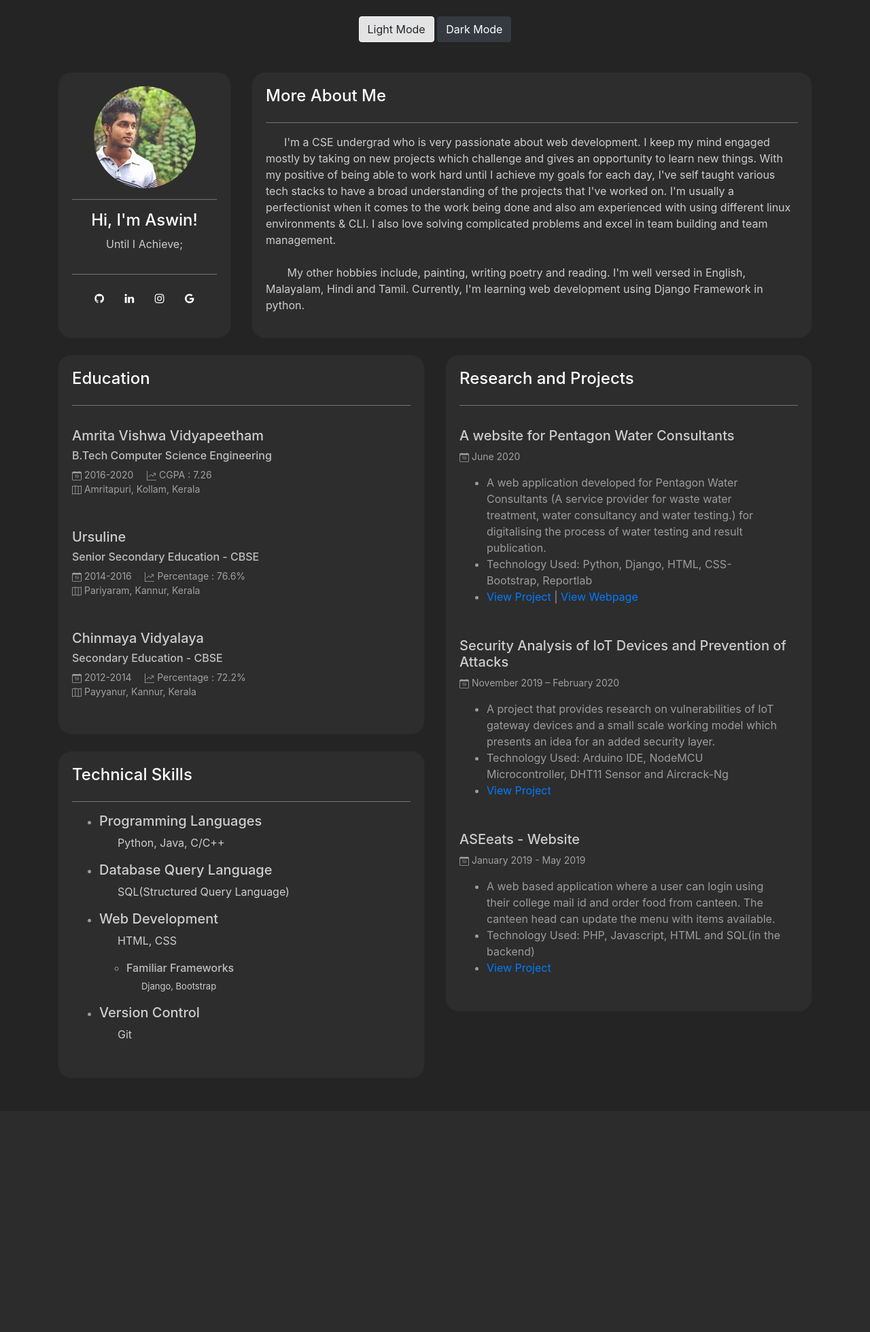
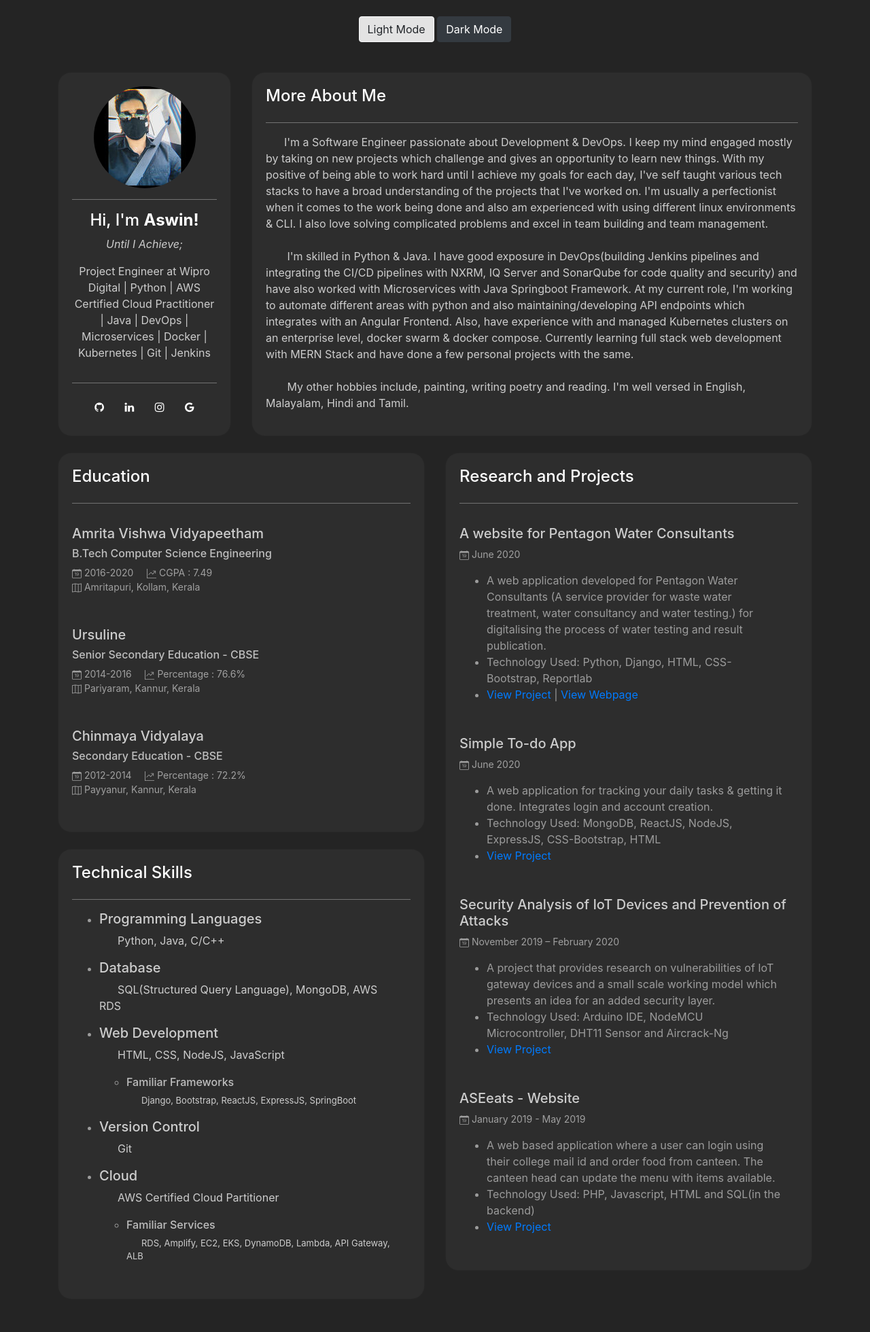
Before and after one commit to WDJ-PATH/MySite, a Django app: page / in a window 1280 px wide. Shown: the whole page at 68% size. Before the commit the page ends 1528 px from the top, so only its background shows below. Run offline with Django 3.2, Linux system fonts and the light colour scheme; some libraries are stand-ins or nearby versions.

Commit message:
Updated Portfolio Information

```diff
--- a/mysite/urls.py
+++ b/mysite/urls.py
@@ -13,10 +13,9 @@ Including another URLconf
     1. Import the include() function: from django.conf.urls import url, include
     2. Add a URL to urlpatterns:  url(r'^blog/', include('blog.urls'))
 """
-from django.conf.urls import url
 from django.contrib import admin
-from django.urls import include, path
+from django.urls import include, path, re_path
 urlpatterns = [
     path('', include('portfolio.urls')),
-    url(r'^admin/', admin.site.urls),
+    re_path(r'^admin/', admin.site.urls),
 ]
--- a/portfolio/templates/portfolio/index.html
+++ b/portfolio/templates/portfolio/index.html
@@ -22,10 +22,11 @@
         <div class="row">
             <div class="col-md-3" style="margin-top:20px;">
                 <div class="card card-body pb-0 h-100" id="profile-wrapper">
-                    <img id="profile-pic" src="{% static 'images/pp_150.jpg' %}">
+                    <img id="profile-pic" src="{% static 'images/pp_150_2.jpeg' %}">
                     <hr>
-                    <h4>Hi, I'm Aswin!</h4>
-                    <p>Until I Achieve;</p>
+                    <h4>Hi, I'm <b>Aswin!</b></h4>
+                    <p><i>Until I Achieve;</i></p>
+                    <p>Project Engineer at Wipro Digital | Python | AWS Certified Cloud Practitioner | Java | DevOps | Microservices | Docker | Kubernetes | Git | Jenkins</p>
                     <hr>
                     <ul class="social-links" style="display: inline-block;">
                         <li style="display: inline-block;">
@@ -55,14 +56,22 @@
                 <div class="card card-body h-100">
                     <h4>More About Me</h4>
                     <hr>
-                    <p>&nbsp;&nbsp;&nbsp;&nbsp;&nbsp;&nbsp;I'm a CSE undergrad who is very passionate about web development. I keep my mind engaged mostly
+                    <p>&nbsp;&nbsp;&nbsp;&nbsp;&nbsp;&nbsp;I'm a Software Engineer passionate about Development & DevOps. I keep my mind engaged mostly
                         by taking on new projects which challenge and gives an opportunity to learn new things. With my
                         positive of being able to work hard until I achieve my goals for each day, I've self taught various
                         tech stacks to have a broad understanding of the projects that I've worked on. I'm usually a perfectionist when it comes to the work being done and also am experienced with using different
                         linux environments & CLI. I also love solving complicated problems and excel in team building and
                         team management. <br><br>&nbsp;&nbsp;&nbsp;&nbsp;&nbsp;&nbsp;
+                        I'm skilled in Python & Java. I have good exposure in DevOps(building Jenkins pipelines and integrating the CI/CD pipelines with NXRM, IQ Server and SonarQube for code quality and security)
+                        and have also worked with Microservices with Java Springboot Framework.
+                        At my current role, I'm working to automate different areas with python and also maintaining/developing API endpoints
+                        which integrates with an Angular Frontend. Also, have experience with and managed Kubernetes clusters on an enterprise level, docker swarm & docker compose.
+                        Currently learning full stack web development with MERN Stack and have done a few personal
+                        projects with the same.
+                        <br><br>&nbsp;&nbsp;&nbsp;&nbsp;&nbsp;&nbsp;
                         My other hobbies include, painting, writing poetry and reading. I'm well versed in English,
-                        Malayalam, Hindi and Tamil. Currently, I'm learning web development using Django Framework in python.
+                        Malayalam, Hindi and Tamil.
+
                     </p>
                 </div>
             </div>
@@ -87,7 +96,7 @@
                                 <path d="M0 0h1v16H0V0zm1 15h15v1H1v-1z"/>
                                 <path fill-rule="evenodd" d="M14.39 4.312L10.041 9.75 7 6.707l-3.646 3.647-.708-.708L7 5.293 9.959 8.25l3.65-4.563.781.624z"/>
                                 <path fill-rule="evenodd" d="M10 3.5a.5.5 0 0 1 .5-.5h4a.5.5 0 0 1 .5.5v4a.5.5 0 0 1-1 0V4h-3.5a.5.5 0 0 1-.5-.5z"/>
-                            </svg> CGPA : 7.26
+                            </svg> CGPA : 7.49
                             <br>
 
                             <svg class="bi bi-map" width="1em" height="1em" viewBox="0 0 16 16" fill="currentColor" xmlns="http://www.w3.org/2000/svg">
@@ -150,17 +159,23 @@
                     <ul id="tech-wrap">
                         <li><h5>Programming Languages</h5></li>
                         <p>&nbsp;&nbsp;&nbsp;&nbsp;&nbsp;&nbsp;Python, Java, C/C++</p>
-                        <li><h5>Database Query Language</h5></li>
-                        <p>&nbsp;&nbsp;&nbsp;&nbsp;&nbsp;&nbsp;SQL(Structured Query Language)</p>
+                        <li><h5>Database</h5></li>
+                        <p>&nbsp;&nbsp;&nbsp;&nbsp;&nbsp;&nbsp;SQL(Structured Query Language), MongoDB, AWS RDS</p>
                         <li><h5>Web Development</h5>
-                            <p>&nbsp;&nbsp;&nbsp;&nbsp;&nbsp;&nbsp;HTML, CSS</p>
+                            <p>&nbsp;&nbsp;&nbsp;&nbsp;&nbsp;&nbsp;HTML, CSS, NodeJS, JavaScript</p>
                             <ul>
                                 <li><h6>Familiar Frameworks</h6></li>
-                                <p style="font-size: 13px;">&nbsp;&nbsp;&nbsp;&nbsp;&nbsp;&nbsp;Django, Bootstrap</p>
+                                <p style="font-size: 13px;">&nbsp;&nbsp;&nbsp;&nbsp;&nbsp;&nbsp;Django, Bootstrap, ReactJS, ExpressJS, SpringBoot</p>
                             </ul>
                         </li>
                         <li><h5>Version Control</h5></li>
                         <p>&nbsp;&nbsp;&nbsp;&nbsp;&nbsp;&nbsp;Git</p>
+                        <li><h5>Cloud</h5></li>
+                        <p>&nbsp;&nbsp;&nbsp;&nbsp;&nbsp;&nbsp;AWS Certified Cloud Partitioner</p>
+                        <ul>
+                            <li><h6>Familiar Services</h6></li>
+                            <p style="font-size: 13px;">&nbsp;&nbsp;&nbsp;&nbsp;&nbsp;&nbsp;RDS, Amplify, EC2, EKS, DynamoDB, Lambda, API Gateway, ALB</p>
+                        </ul>
                     </ul>
                 </div>
                 <br>
@@ -185,6 +200,23 @@
                             <li>Technology Used: Python, Django, HTML, CSS-Bootstrap, Reportlab </li>
                             <li><a href="https://www.github.com/WDJ-PATH/PentagonWaterConsultants" target="_blank">View
                                 Project</a> | <a href="https://pentagonwaters.herokuapp.com/" target="_blank">View Webpage</a></li>
+                        </ul>
+                    </p>
+
+                    <p>
+                        <h5>Simple To-do App</h5>
+                        <p class="p-icon">
+                            <svg class="bi bi-calendar-date" width="1em" height="1em" viewBox="0 0 16 16" fill="currentColor" xmlns="http://www.w3.org/2000/svg">
+                                <path d="M6.445 11.688V6.354h-.633A12.6 12.6 0 0 0 4.5 7.16v.695c.375-.257.969-.62 1.258-.777h.012v4.61h.675zm1.188-1.305c.047.64.594 1.406 1.703 1.406 1.258 0 2-1.066 2-2.871 0-1.934-.781-2.668-1.953-2.668-.926 0-1.797.672-1.797 1.809 0 1.16.824 1.77 1.676 1.77.746 0 1.23-.376 1.383-.79h.027c-.004 1.316-.461 2.164-1.305 2.164-.664 0-1.008-.45-1.05-.82h-.684zm2.953-2.317c0 .696-.559 1.18-1.184 1.18-.601 0-1.144-.383-1.144-1.2 0-.823.582-1.21 1.168-1.21.633 0 1.16.398 1.16 1.23z"/>
+                                <path fill-rule="evenodd" d="M1 4v10a1 1 0 0 0 1 1h12a1 1 0 0 0 1-1V4H1zm1-3a2 2 0 0 0-2 2v11a2 2 0 0 0 2 2h12a2 2 0 0 0 2-2V3a2 2 0 0 0-2-2H2z"/>
+                                <path fill-rule="evenodd" d="M3.5 0a.5.5 0 0 1 .5.5V1a.5.5 0 0 1-1 0V.5a.5.5 0 0 1 .5-.5zm9 0a.5.5 0 0 1 .5.5V1a.5.5 0 0 1-1 0V.5a.5.5 0 0 1 .5-.5z"/>
+                            </svg> June 2020
+                        </p>
+                        <ul id="proj-wrap1">
+                            <li>A web application for tracking your daily tasks & getting it done. Integrates login and account creation.</li>
+                            <li>Technology Used: MongoDB, ReactJS, NodeJS, ExpressJS, CSS-Bootstrap, HTML </li>
+                            <li><a href="https://github.com/aswinrprasad/mern-todo-app" target="_blank">View
+                                Project</a></li>
                         </ul>
                     </p>
 
```
Also changed, not shown: static/images/pp_150_2.jpeg (added).
